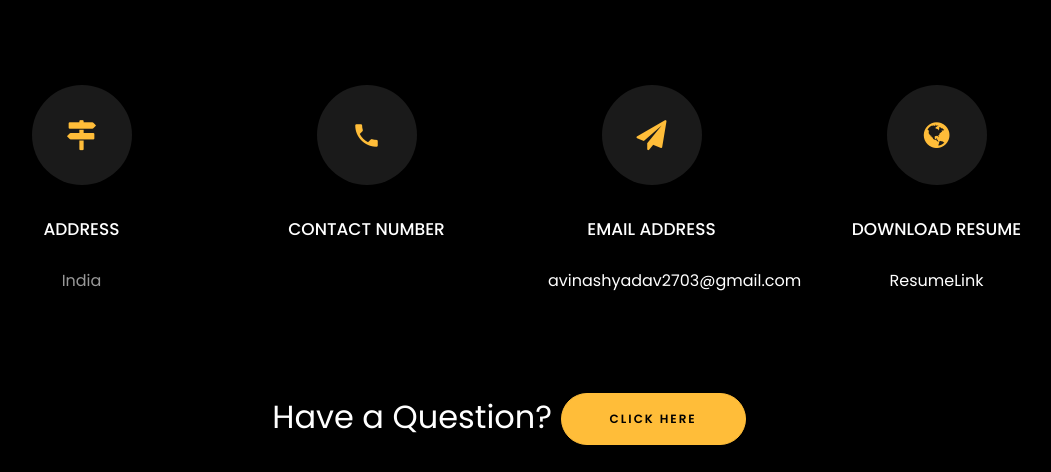
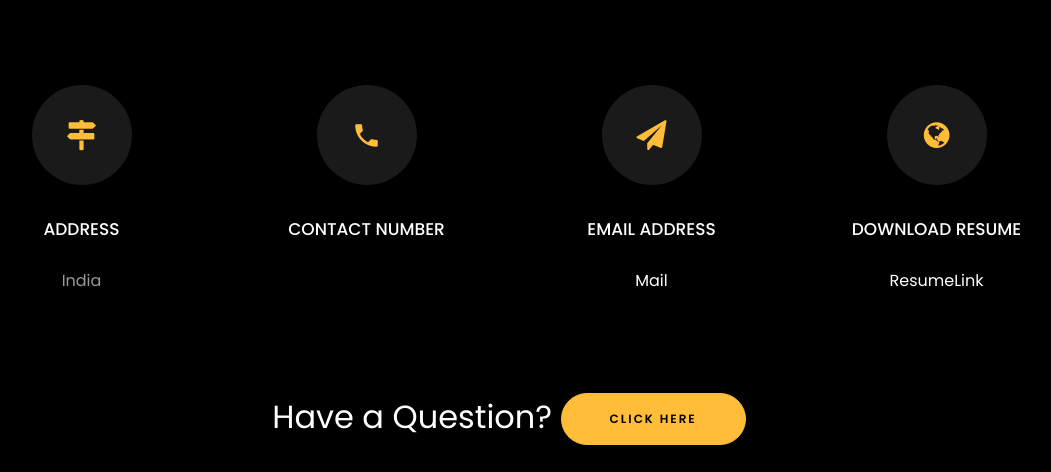
Before and after one commit to avinashyadavofficial/portfolio, a plain HTML site: page index.html in a window 1280 px wide. Shown: the part 3293-3765 px from the top of the page, without its empty margins (131-1182 px from the left). Drawn offline with Linux system fonts and the light colour scheme; files whose address does not match are found by name.

Commit message:
Update index.html

```diff
--- a/index.html
+++ b/index.html
@@ -479,7 +479,7 @@
           			<span class="icon-paper-plane"></span>
           		</div>
           		<h3 class="mb-4">Email Address</h3>
-	            <p><a href="mailto:avinashyadav2703@gmail.com">avinashyadav2703@gmail.com</a></p>
+	            <p><a href="mailto:ar5840@srmist.edu.in">Mail</a></p>
 	          </div>
           </div>
           <div class="col-md-6 col-lg-3 d-flex ftco-animate">
```
